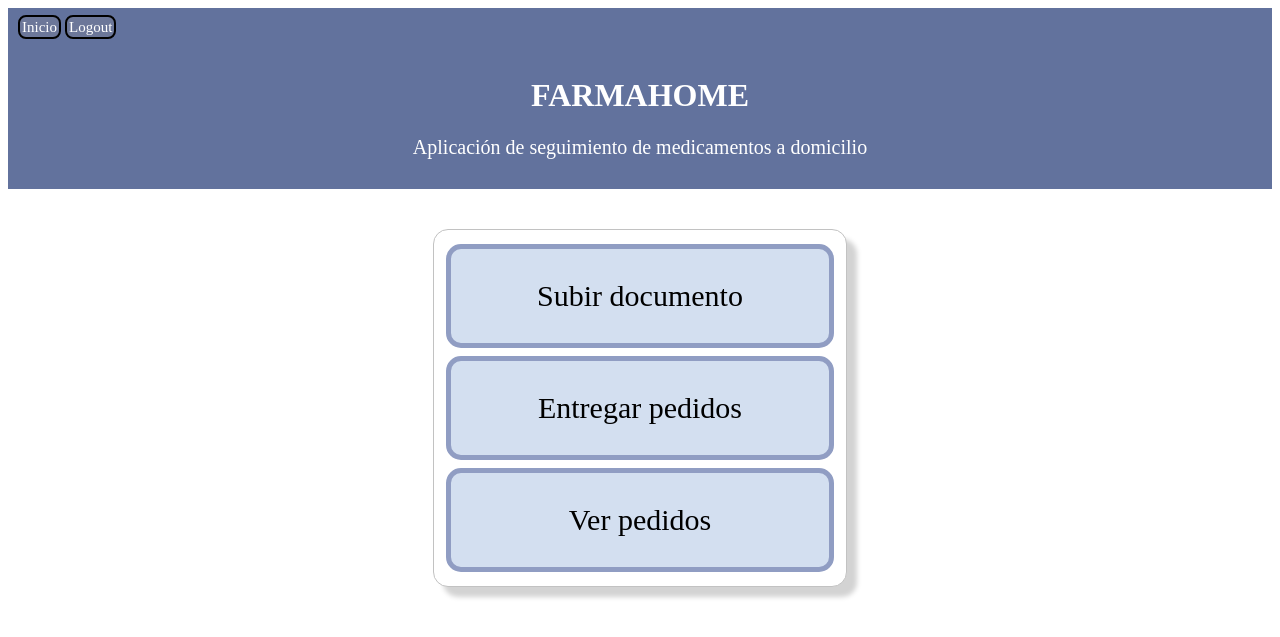
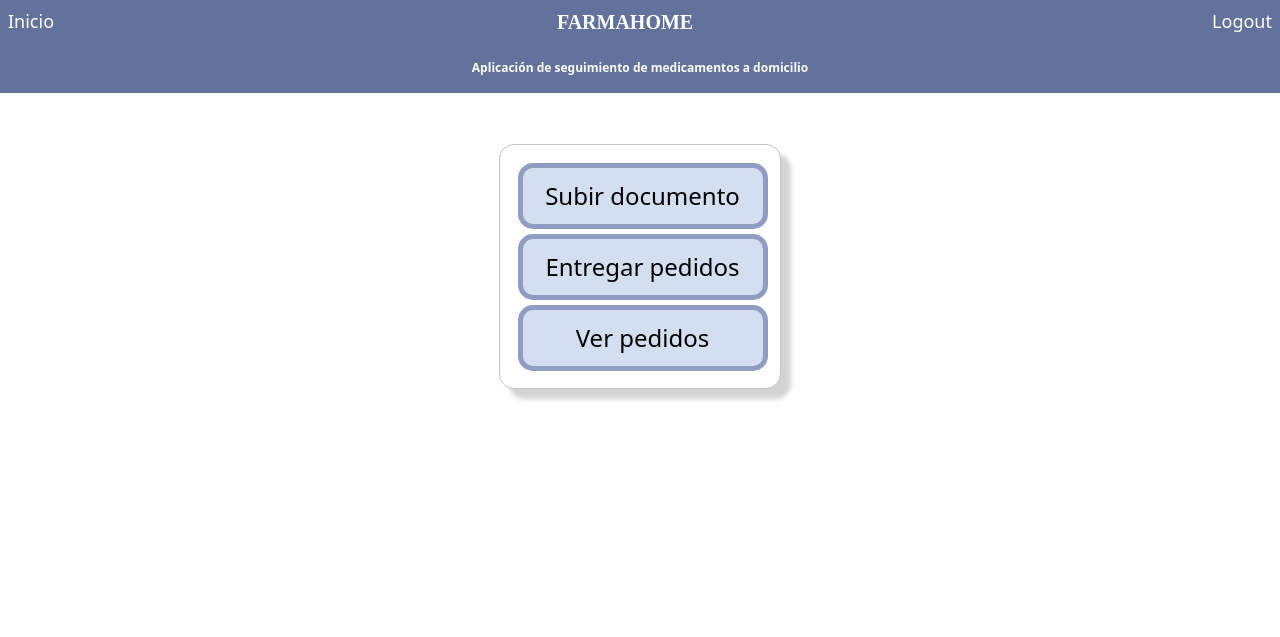
Before and after one commit to JorgeTarancon/FARMAHOME_APP, a Django app: page / in a window 1280 px wide. Shown: the top 637 px of the page. Run offline with Django 3.2, Linux system fonts and the light colour scheme; a user stored in the database is signed in; some libraries are stand-ins or nearby versions.

Commit message:
Use bootstrapp in CSS and HTML templates

```diff
--- a/FARMAHOME/static/FARMAHOME/style.css
+++ b/FARMAHOME/static/FARMAHOME/style.css
@@ -1,22 +1,15 @@
-.body{
-    background-color:rgba(233, 231, 231, 0.951);
+/* CONTAINERS */
+.container_login {
+    border-radius: 5px;
+    padding: 50px;
   }
 
-p{
-    font-size:20px
-}
-
-.header {
-position: relative;
-height: 100%;
-color: #ffffff;
-padding: 10px;
-background-color: rgb(98, 114, 157);
-margin-bottom:40px;
+.container-fluid {
+    padding:4%;
 }
 
 .menu_container {
-    padding: 10px;
+    padding: 15px;
     background: white;
     width: fit-content;
     height: fit-content;
@@ -25,85 +18,14 @@ margin-bottom:40px;
     box-shadow: 10px 10px 5px lightgray;
   }
 
-.home_div {
-    position: relative;
-    height: 100%;
-    color: #ffffff;
-    padding: 10px;
-    background-color: rgb(98, 114, 157);
+.button_container {
+    padding: 1%
 }
 
-.home {
-    background-color: #6c7799;
-    color: white;
-    padding: 2px 2px;
-    text-align: center;
-    text-decoration: none;
-    display: inline;
-    font-size: 15px;
-    cursor: pointer;
-    border: 2px solid black;
-    border-radius: 8px;
-}
-
-.edit_button {
-    background-color: rgb(211, 223, 240);
-    border: 4px solid  #909dc3;
-    color: black;
-    text-align: center;
-    text-decoration: none;
-    display: inline-block;
-    margin: 4px 2px;
-    cursor: pointer;
-    border-radius: 10px;
-
-}
-
-.button {
-    background-color: rgb(211, 223, 240);
-    border: none;
-    color: white;
-    padding: 30px 64px;
-    text-align: center;
-    text-decoration: none;
-    display: inline-block;
-    font-size: 30px;
-    margin: 4px 2px;
-    cursor: pointer;
-}
-
-.button_submit {
-    background-color: #4CAF50; /* Green */
-    border: none;
-    color: white;
-    padding: 10px 10px;
-    text-align: center;
-    text-decoration: none;
-    display: inline-block;
-    font-size: 20px;
-    margin: 2px 1px;
-    cursor: pointer;
-    }
-
-.button1 {
-    background-color: rgb(211, 223, 240);
-    color: black;
-    border: 5px solid  #909dc3;
-    border-radius: 15px;
-    width: 250px;
-}
-
-.button2 {
-    background-color: rgb(211, 223, 240);
-    color: black;
-    border: 5px solid  #909dc3;
-    padding: 10px 10px;
-    border-radius: 15px;
-    border: 4px solid  #909dc3;
-    text-align: center;
-    text-decoration: none;
-    display: inline-block;
-    cursor: pointer;
+.menu_tittle_container {
+    padding: 0;
+    margin-bottom: 15px;
+    border-bottom: 1.5px solid #c2c2c2;
   }
 
 .container {
@@ -111,21 +33,67 @@ margin-bottom:40px;
     background-color: rgb(211, 223, 240);
     padding: 50px;
   }
+/* CONTAINERS */
 
-.container input[type=text], select, textarea {
+/* NAVBAR */
+.navbar.navbar-expand-lg{
+    background-color: rgb(98, 114, 157);
+    padding: 0;
+}
+
+a.navbar-brand.ms-auto {
+    color: white;
+    font-size: 20px;
+    font-weight: bold;
+    font-family: 'Times New Roman', Times, serif;
+}
+
+.navbar-nav.mr-auto a.nav-link.active {
+    color: white;
+}
+
+.navbar-nav.ms-auto a.nav-link.active {
+    color: white;
+}
+/* NAVBAR */
+
+/* BUTTONS */
+.btn.btn-primary.menu {
+    background-color: rgb(211, 223, 240);
+    color: black;
+    border: 5px solid  #909dc3;
+    border-radius: 15px;
+    width: 250px;
+    padding: 10px;
+    font-size: x-large;
+}
+
+.btn.btn-primary.btn-sm{
+    background-color: rgb(98, 114, 157);
+    border-color: rgb(98, 114, 157);
+    margin: 0.2%;
+}
+/* BUTTONS */
+
+
+/* DIVS */
+.div_padding_2{
+    padding: 2%;
+}
+/* DIVS */
+
+
+/* INPUTS */
+.container-fluid input[type=text], select, textarea {
     width: 100%;
     padding: 12px;
     border: 1px solid #ccc;
     border-radius: 4px;
     resize: vertical;
 }
+/* INPUTS */
 
-.container_login {
-    border-radius: 5px;
-    background-color: rgb(211, 223, 240);
-    padding: 50px;
-  }
-
+/* TABLES */
 .styled-table {
     border-collapse: collapse;
     margin: 25px 0;
@@ -149,6 +117,7 @@ resize: vertical;
 .styled-table tbody tr {
     border-bottom: 1px solid #dddddd;
 }
+
 .styled-table tbody tr:nth-of-type(even) {
     background-color: #f3f3f3;
 }
@@ -160,15 +129,15 @@ resize: vertical;
 .styled-table tbody tr.active-row {
     color:black;
 }
+/* TABLES */
 
-#username {
-    color:black;
+/* OTHERS */
+.w-100.p-3.subtitulo {
+    background-color: rgb(98, 114, 157);
+    color: white;
+    font-size: 12px;
+    font-weight: bold;
+    align-items: center;
+    text-align: center;
 }
-
-.messages {
-    padding: 10px;
-    background-color: #f44336; /* Red */
-    color: white;
-    margin-bottom: 15px;
-    list-style-type: none
-}
+/* OTHERS */
--- a/FARMAHOME/templates/FARMAHOME/basic.html
+++ b/FARMAHOME/templates/FARMAHOME/basic.html
@@ -5,34 +5,49 @@
 <html>
   <meta name="viewport" content="width=device-width, initial-scale=1">
   <link rel="stylesheet" href="{% static 'FARMAHOME/style.css' %}">
-
+  {% load bootstrap5 %}
+  {% bootstrap_css %}
+  {% bootstrap_javascript %}
 <head>
   <title>FARMAHOME HUF</title>
 </head>
 
 
 <body>
+  <nav class="navbar navbar-expand-lg"><!--navbar-dark bg-dark-->
+    <ul class="navbar-nav mr-auto">
+        <li class="nav-item active">
+            <a class="nav-link active" href="{% url 'FARMAHOME:index' %}" style="font-size:large">Inicio</a>
+        </li>
+        <li class="nav-item active">
+          {% block subbotton %}{% endblock %}
+        </li>
+    </ul>
 
-  <div class="home_div">
-    <a class="home" href="{% url 'FARMAHOME:index' %}">Inicio</a>
-    {% block subbotton %}{% endblock %}
-    {% if user.is_authenticated %}
-      <a class="home" href="{% url 'FARMAHOME:user_logout' %}">Logout</a>
-    {% endif %}
-  </div>
+    <a class="navbar-brand ms-auto" href="#">FARMAHOME</a>
+
+    <ul class="navbar-nav ms-auto">
+          {% if user.is_authenticated %}
+            <li class="nav-item">
+            <a class="nav-link active" href="{% url 'FARMAHOME:user_logout' %}" style="font-size:large;">Logout</a>
+            </li>
+          {% endif %}
+    </ul>
+</nav>
+
+<div class="w-100 p-3 subtitulo">
+  {% block subtitle %}{% endblock %}
+</div>
 
   <center>
-    <div class="header">
-      <h1>FARMAHOME</h1>
-      <p>{% block subtitle %}{% endblock %}</p>
+    {% if messages %}
+    <div class="alert-danger">
+        {% for message in messages %}
+          {% if message.tags %}
+            <strong>{{ message }}</strong>
+          {% endif %}
+        {% endfor %}
     </div>
-
-    {% if messages %}
-    <ul class="messages">
-        {% for message in messages %}
-        <li{% if message.tags %} class="{{ message.tags }}"{% endif %}>{{ message }}</li>
-        {% endfor %}
-    </ul>
     {% endif %}
 
     {% block body %}
--- a/FARMAHOME/templates/FARMAHOME/entregar_pedido.html
+++ b/FARMAHOME/templates/FARMAHOME/entregar_pedido.html
@@ -1,13 +1,14 @@
 {% extends "FARMAHOME/basic.html" %}
 
 {% block subbotton %}
-<a class="home" href="{% url 'FARMAHOME:ver_pedidos' 'hoy' %}">Ver pedidos</a>
+<a class="nav-link active" href="{% url 'FARMAHOME:ver_pedidos' 'hoy' %}" style="font-size:large">Ver pedidos</a>
 {% endblock %}
 
 {% block subtitle %}Entregar pedidos{% endblock %}
 
 {% block body %}
 
+<div class="container-fluid">
     <div class="container">
         <form action="" method='POST'>
             <h4>
@@ -16,9 +17,10 @@
                 {{ form.as_p }}
             </h4>
 
-        <button class="button button2" type="submit"> Guardar </button>
+            <button class="btn btn-primary menu" type="submit"> Guardar </button>
 
         </form>
     </div>
+</div>
 
 {% endblock %}
--- a/FARMAHOME/templates/FARMAHOME/index.html
+++ b/FARMAHOME/templates/FARMAHOME/index.html
@@ -5,14 +5,17 @@ Aplicación de seguimiento de medicamentos a domicilio
 {% endblock %}
 
 {% block body %}
-  <div class="menu_container">
-	<div>
-      <a class="button button1" href="{% url 'FARMAHOME:subir_datos' %}">Subir documento</a>
+  <div class="container-fluid">
+    <div class="menu_container">
+      <div class="button_container">
+        <a class="btn btn-primary menu" href="{% url 'FARMAHOME:subir_datos' %}">Subir documento</a>
+      </div>
+      <div class="button_container">
+        <a class="btn btn-primary menu" href="{% url 'FARMAHOME:entregar_pedido' %}">Entregar pedidos</a>
+      </div>
+      <div class="button_container">
+        <a class="btn btn-primary menu" href="{% url 'FARMAHOME:ver_pedidos' 'hoy' %}">Ver pedidos</a>
+      </div>
     </div>
-    <div>
-      <a class="button button1" href="{% url 'FARMAHOME:entregar_pedido' %}">Entregar pedidos</a>
-    </div>
-    <div>
-      <a class="button button1" href="{% url 'FARMAHOME:ver_pedidos' 'hoy' %}">Ver pedidos</a>
-    </div>
+  </div>
 {% endblock %}
--- a/FARMAHOME/templates/FARMAHOME/login.html
+++ b/FARMAHOME/templates/FARMAHOME/login.html
@@ -10,7 +10,7 @@ Login
   <form method="POST">
     {% csrf_token %}
     {{ form.as_p }}
-    <button class="button button2" type="submit">Login</button>
+    <button class="btn btn-primary" type="submit">Login</button>
   </form>
 </div>
 
```
Also changed, not shown: FARMAHOME/templates/FARMAHOME/subir_documento.html (+7 -4 lines), FARMAHOME/templates/FARMAHOME/ver_pedidos.html (+5 -5 lines), db.sqlite3. Lines whose indentation alone changed are shown as unchanged.
